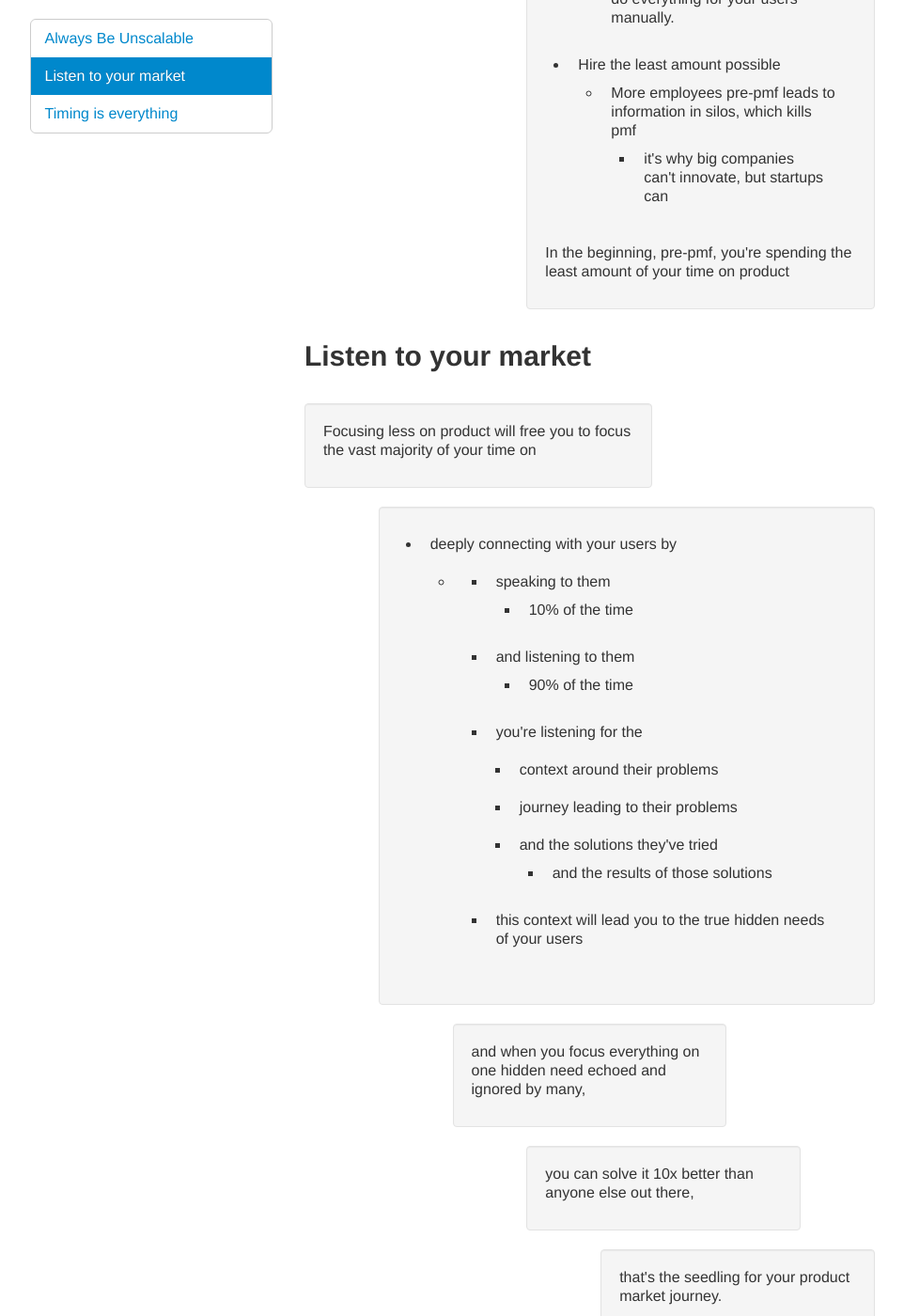
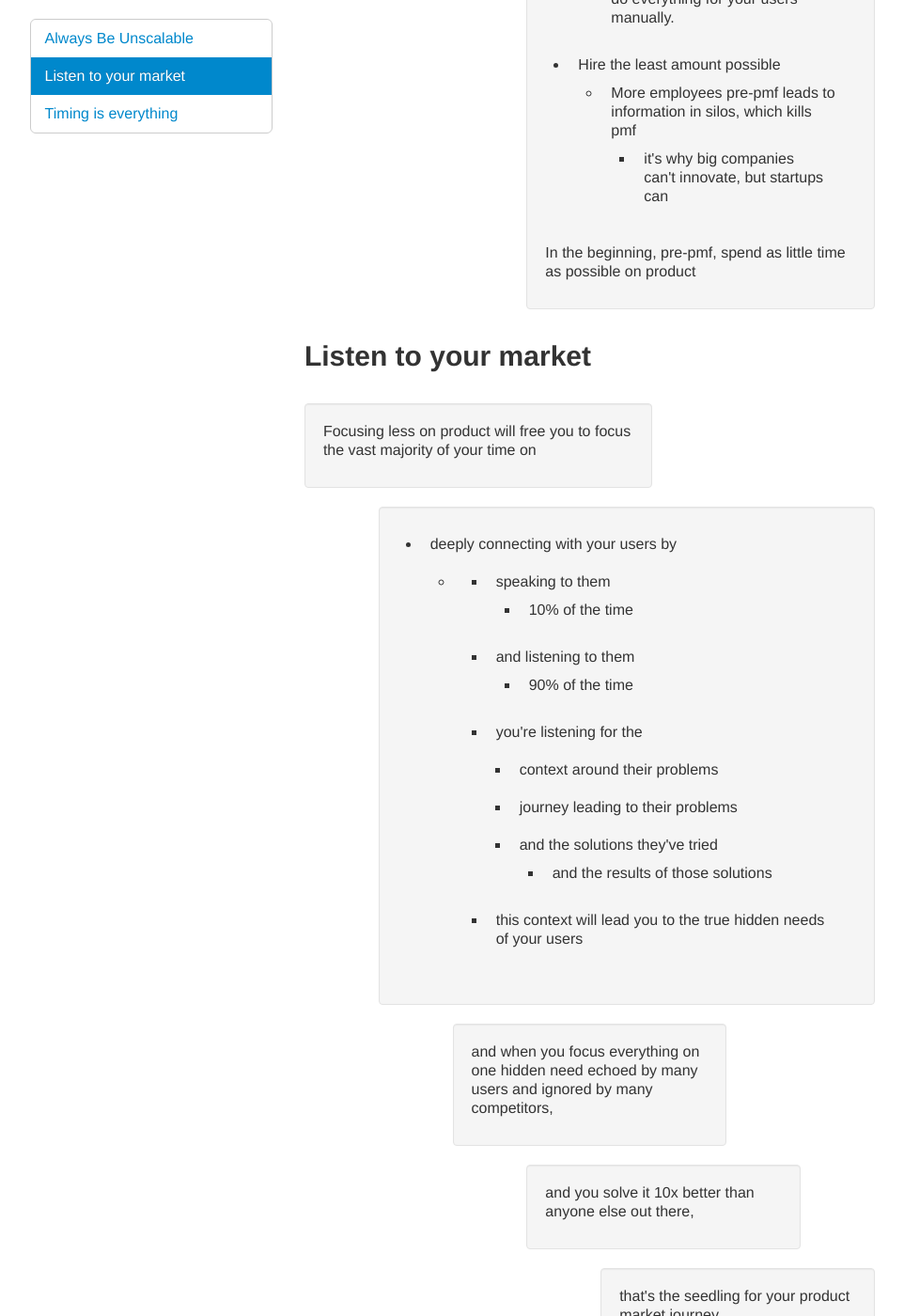
Before and after one commit to katpavan/katpavan.github.io, a Jekyll site: the page test.html, which Jekyll copies as it is, in a window 1280 px wide and 1400 px high, scrolled down 1121 px. Shown: the whole window at 94% size, without its empty margins (14-976 px from the left). Built offline with Jekyll 4.4.1, drawn with Linux system fonts in a browser that asks for light colours.

Commit message:
fix sentences around

```diff
--- a/test.html
+++ b/test.html
@@ -128,7 +128,7 @@
                             </li>
                         </ul>
 
-                        <p>In the beginning, pre-pmf, you're spending the least amount of your time on product</p>
+                        <p>In the beginning, pre-pmf, spend as little time as possible on product</p>
                     </div>
                 </div>
 
@@ -191,7 +191,7 @@
                 <div class="row-fluid">
                     <div class="span4 offset2 well">
                         <p>
-                            and when you focus everything on one hidden need echoed and ignored by many,
+                            and when you focus everything on one hidden need echoed by many users and ignored by many competitors,
 
                         </p>
                     </div>
@@ -200,7 +200,7 @@
                 <div class="row-fluid">
                     <div class="span4 offset3 well">
                         <p>
-                            you can solve it 10x better than anyone else out there,
+                            and you solve it 10x better than anyone else out there,
 
                         </p>
                     </div>
```
